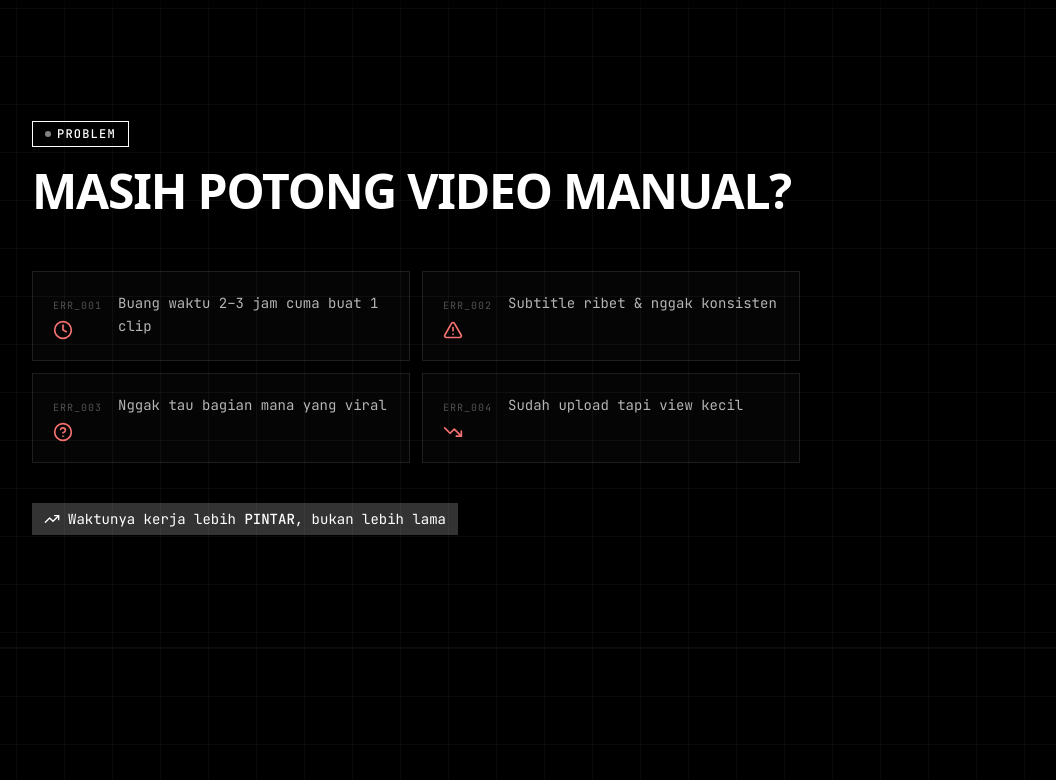
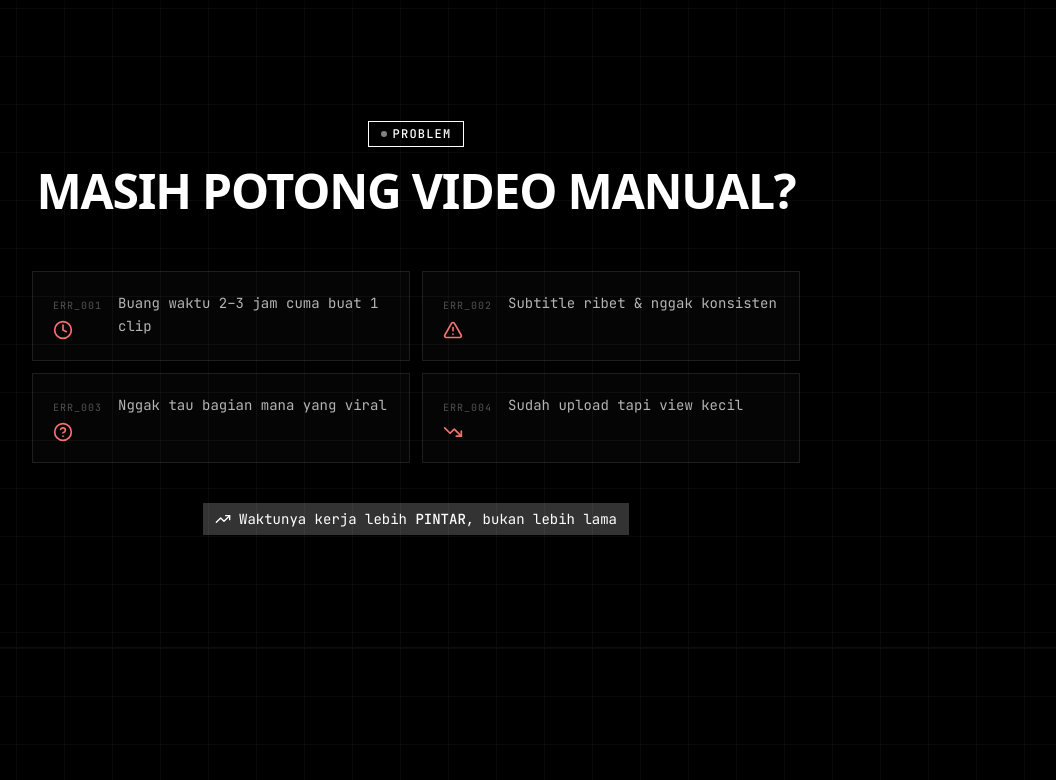
Before and after one commit to arnoriel/clipper-ai-fe, a React (Vite) app: page / in a window 1280 px wide. Shown: the part 2460-3240 px from the top of the page, without its empty margins (224-1280 px from the left). Built offline with nearby package versions, Linux system fonts and the light colour scheme; no server answers; the HTML template or start-up script is replaced by a standard one; a web font is replaced by a local one.

Commit message:
style(landing): center all sections per user request

```diff
--- a/src/pages/LandingPage.tsx
+++ b/src/pages/LandingPage.tsx
@@ -113,9 +113,9 @@ const MonoLabel = ({ children, className = "" }: { children: React.ReactNode; cl
 
 // ── Section Header ───────────────────────────────────────────────────────────
 const SectionHeader = ({ badge, title, accent }: { badge: string; title: React.ReactNode; accent?: string }) => (
-  <div className="mb-14">
+  <div className="mb-14 text-center">
     <TermBadge>{badge}</TermBadge>
-    <h2 className="mt-5 text-3xl sm:text-5xl font-black uppercase text-black dark:text-white leading-[1.05] tracking-tight">
+    <h2 className="mt-5 text-3xl sm:text-5xl font-black uppercase text-black dark:text-white leading-[1.05] tracking-tight mx-auto">
       {title}
       {accent && <> <span className="text-black dark:text-white">{accent}</span></>}
     </h2>
@@ -432,9 +432,11 @@ const ProblemSection = () => {
               </DarkCard>
             ))}
           </div>
-          <div className="inline-flex items-center gap-2 font-mono text-sm px-3 py-1.5 bg-black/20 dark:bg-white/20 text-black dark:text-white">
-            <TrendingUp className="h-4 w-4 text-black dark:text-white" />
-            <span>{t.problem.conclusion1} <span className="font-bold">{t.problem.conclusion2}</span>{t.problem.conclusion3}</span>
+          <div className="text-center">
+            <div className="inline-flex items-center gap-2 font-mono text-sm px-3 py-1.5 bg-black/20 dark:bg-white/20 text-black dark:text-white">
+              <TrendingUp className="h-4 w-4 text-black dark:text-white" />
+              <span>{t.problem.conclusion1} <span className="font-bold">{t.problem.conclusion2}</span>{t.problem.conclusion3}</span>
+            </div>
           </div>
         </div>
       </div>
@@ -669,14 +671,14 @@ const AudienceSection = () => {
       <GridBg />
       <div className="container mx-auto px-5 max-w-6xl relative z-10">
         <SectionHeader badge={t.targetUsers.badge} title={t.targetUsers.title1} accent={t.targetUsers.title2} />
-        <div className="flex flex-wrap gap-2 mb-10">
+        <div className="flex flex-wrap justify-center gap-2 mb-10">
           {audiences.map((a, i) => (
             <div key={i} className="flex items-center gap-2 px-4 py-2.5 border border-black/10 dark:border-white/10 text-black/60 dark:text-white/50 font-mono text-xs uppercase tracking-wider hover:border-black/5 dark:hover:border-white/50 hover:text-black dark:hover:text-white transition-colors cursor-default">
               <a.icon className="h-3.5 w-3.5" /> {a.label}
             </div>
           ))}
         </div>
-        <div className="flex items-center gap-2 font-mono text-sm text-black/40 dark:text-white/30">
+        <div className="flex items-center justify-center gap-2 font-mono text-sm text-black/40 dark:text-white/30 text-center">
           <span className="text-black dark:text-white">&gt;</span>
           <span>{t.targetUsers.conclusion1}</span>
           <span className="text-black dark:text-white">{t.targetUsers.conclusion2}</span>
```
